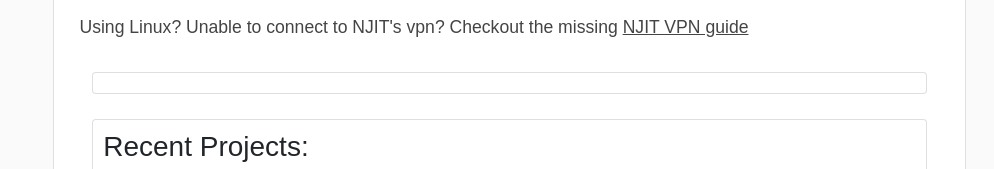
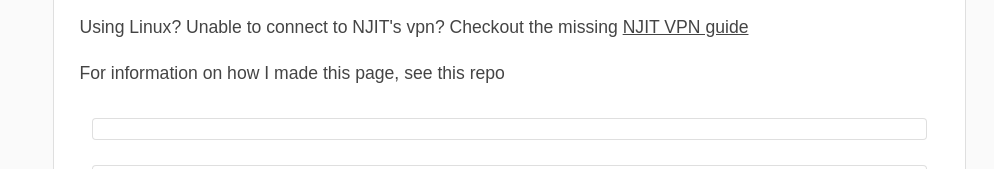
Before and after one commit to mikeymop/490profile, a plain HTML site: page index.html in a window 1280 px wide. Shown: the part 238-407 px from the top of the page, 286-1280 px from the left. Drawn offline with nearby package versions, Linux system fonts and the light colour scheme; no server answers.

Commit message:
repo link

```diff
--- a/index.html
+++ b/index.html
@@ -76,6 +76,7 @@ MIT License
             <h2 class="card-title">Hello There!</h2>
               <p class="card-text">I am Michael D, a CompSci Senior. I built this page using my own series of es6 modules. I like to dump useful links and tips that people may wish to easily reference. If you find this page helpful, or would like to correct information listed here please <a href="mailto:md537@njit.edu">email me</a>. I would love the encouragement!</p>
               <p>Using Linux? Unable to connect to NJIT's vpn? Checkout the missing <a href="https://hackmd.io/@mikeymop/S1DuFYNkB"><u>NJIT VPN guide</u></a></p>
+              <p>For information on how I made this page, see <a href="https://github.com/mikeymop/490profile/">this repo</a>
             <div id="music-widget" class="card" style="padding: 10px; margin: .8rem;"></div>
             <div id="project-widget" class="card" style="padding: 10px; margin: .8rem;"></div>
             <div class="card" style="padding: 10px; margin: .8rem;">
```
